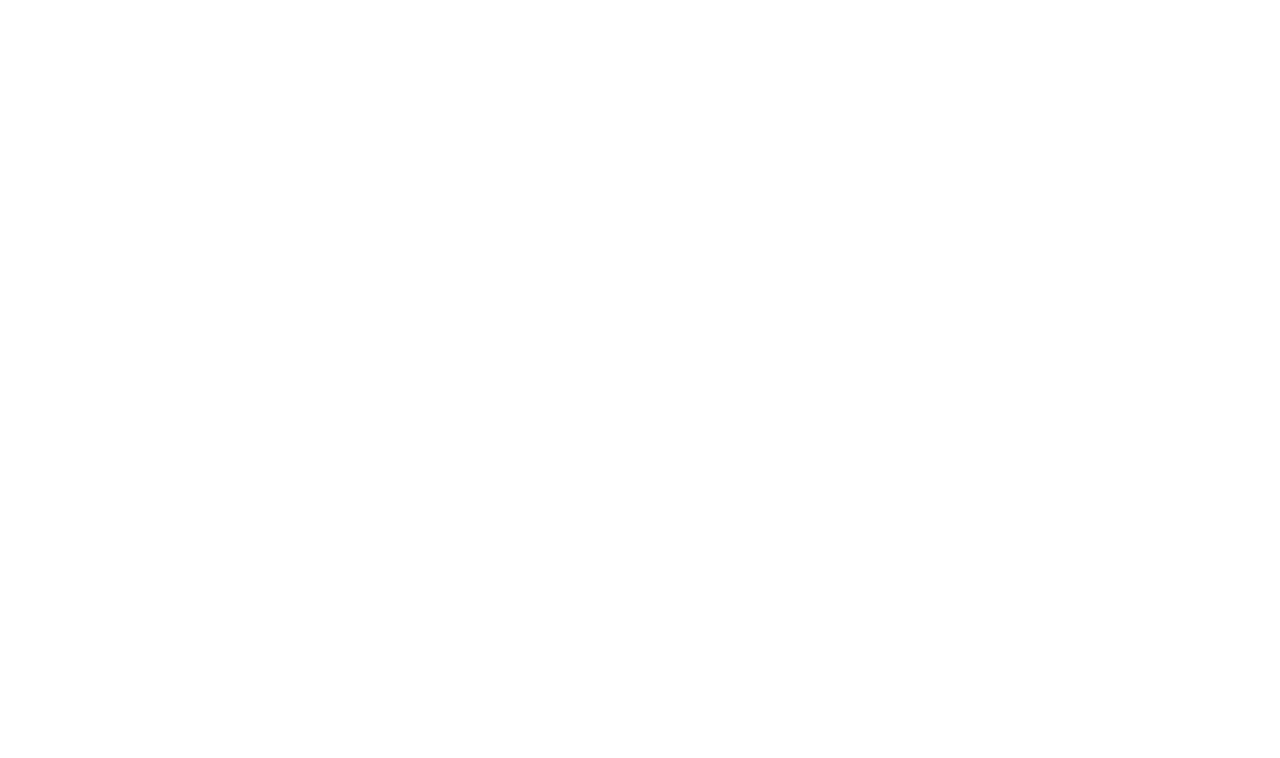
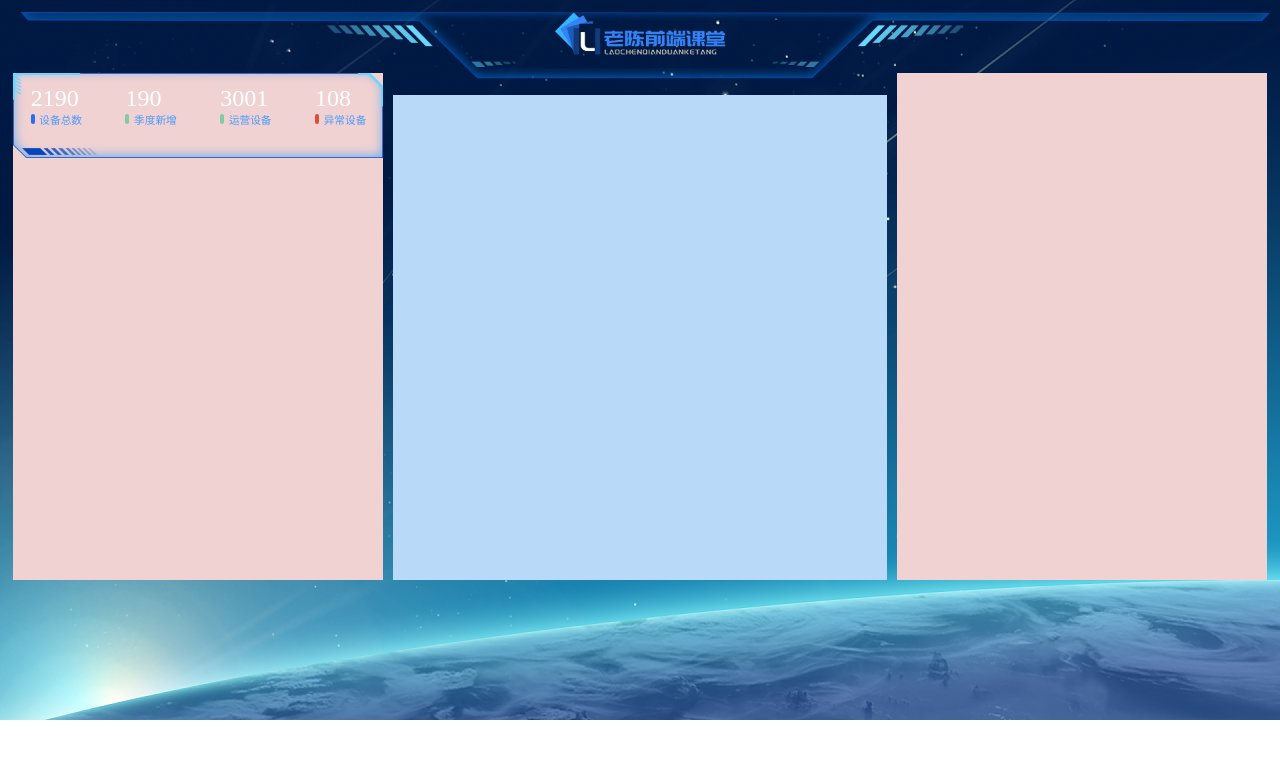
Before and after one commit to lik0319/echarts, a plain HTML site: page index.html in a window 1280 px wide. Drawn offline with Linux system fonts and the light colour scheme.

Commit message:
'echarts整体布局'

```diff
--- a/css/index.css
+++ b/css/index.css
@@ -1,4 +1,123 @@
 * {
-  margin: 0;
-  padding: 0;
+    margin: 0;
+    padding: 0;
 }
+
+body {
+    background: url(../images/bg.jpg) no-repeat;
+    background-size: cover;
+}
+
+/* 修改默认样式 */
+h4,
+h3,
+ul {
+    margin: 0;
+    padding: 0;
+    font-weight: normal;
+}
+
+ul {
+    list-style: none;
+}
+
+a {
+    text-decoration: none;
+}
+
+/* 布局整体 .viewport */
+
+.viewport {
+    min-width: 1024px;
+    max-width: 1920px;
+    min-height: 10rem;
+    margin: 0 auto;
+    padding: 0.875rem 0.25rem 0;
+    background: url(../images/logo.png) no-repeat;
+    background-size: contain;
+    display: flex;
+}
+
+.viewport>.column {
+    margin-top: 0.5rem;
+    flex: 3;
+    background-color: rgb(241, 210, 210);
+}
+
+.viewport>.column:nth-of-type(2) {
+    flex: 4;
+    background-color: rgb(184, 217, 247);
+    margin: .9rem 0.1875rem 0;
+}
+
+/* 公共样式  图片边框 */
+.panel {
+    border: 1px solid transparent;
+    border-image-source: url(../images/border.png);
+    border-width: 0.6375rem 0.475rem 0.25rem 1.65rem;
+    border-image-slice: 51 38 20 132;
+    margin-bottom: 0.25rem;
+    position: relative;
+    padding: 0.35rem 0.35rem;
+}
+
+.inner {
+    position: absolute;
+    top: -0.6375rem;
+    right: -0.475rem;
+    bottom: -0.25rem;
+    left: -1.65rem;
+    padding: 0.225rem 0.325rem;
+}
+
+.panel h3 {
+    font-size: 0.225rem;
+    color: #fff;
+    font-weight: 400;
+}
+
+/* 概览区域 */
+.overview {
+    height: 1.25rem;
+    box-sizing: border-box;
+}
+
+.overview ul {
+    display: flex;
+    justify-content: space-between;
+}
+
+.overview h4 {
+    font-size: 0.45rem;
+    color: white;
+    /* margin: 0 0 0.06rem 8px; */
+}
+
+.overview ul li {
+    text-align: left;
+    display: flex;
+    flex-direction: column;
+    align-items: flex-start;
+}
+
+.overview ul li span {
+    font-size: 0.2rem;
+    color: #4c9bfd;
+}
+
+.line {
+    display: inline-block;
+    border-radius: 5px;
+    width: 4px;
+    height: 10px;
+    background-color: #2d6af6;
+    margin-right: 2px;
+}
+
+.line2 {
+    background-color: #83caa6 !important;
+}
+
+.line4 {
+    background-color: #db4e3f;
+}
--- a/index.html
+++ b/index.html
@@ -6,12 +6,76 @@
   <meta name="viewport" content="width=device-width, initial-scale=1.0, maximum-scale=1.0, user-scalable=0">
   <meta http-equiv="X-UA-Compatible" content="ie=edge">
   <title>Document</title>
-  <link rel="stylesheet" href="">
+  <link rel="stylesheet" href="./css/index.css">
   <script src=""></script>
 </head>
 
 <body>
+  <div class="viewport">
+    <div class="column">
+      <!--概览-->
+      <div class="overview panel">
+        <div class="inner">
+          <ul>
+            <li>
+              <h4>2190</h4>
+              <span>
+                <i class="line"></i>
+                设备总数
+              </span>
+            </li>
+            <li>
+              <h4>190</h4>
+              <span>
+                <i class="line line2"></i>
+                季度新增
+              </span>
+            </li>
+            <li>
+              <h4>3001</h4>
+              <span>
+                <i class="line line2"></i>
+                运营设备
+              </span>
+            </li>
+            <li>
+              <h4>108</h4>
+              <span>
+                <i class="line line4"></i>
+                异常设备
+              </span>
+            </li>
+          </ul>
+        </div>
+      </div>
+      <!--监控-->
+      <div></div>
+      <!--点位-->
+      <div></div>
+    </div>
+    <div class="column">
+      <!--地图-->
+      <div></div>
+      <!--用户-->
+      <div></div>
+    </div>
+    <div class="column">
+      <!--订单-->
+      <div></div>
+      <!--销售-->
+      <div></div>
+      <div>
+        <!--渠道-->
+        <div></div>
+        <!--季度-->
+        <div></div>
+      </div>
+      <!--排行-->
+      <div></div>
+    </div>
+  </div>
 
-</body>
+
 
 </html>
+<script src="./js/setRem.js"></script>
--- a/js/myMap.js
+++ b/js/myMap.js
@@ -1 +1 @@
-console.log(map);
+console.log(地图);
--- a/js/setRem.js
+++ b/js/setRem.js
@@ -1,2 +1,18 @@
 // 完成rem适配
-console.log(rem);
+function setRem() {
+    var clientWidth = document.clientWidth || document.body.clientWidth;
+
+    //屏幕最大1920
+    clientWidth = clientWidth > 1920 ? 1920 : clientWidth;
+    clientWidth = clientWidth < 1024 ? 1024 : clientWidth;
+
+    //为了让每一个rem等于80px  /24
+    var rem = clientWidth / 24;
+
+    var html = document.getElementsByTagName('html')[0];
+    html.style.fontSize = rem + 'px';
+}
+
+
+window.onload = setRem;
+window.onresize = setRem;
```
